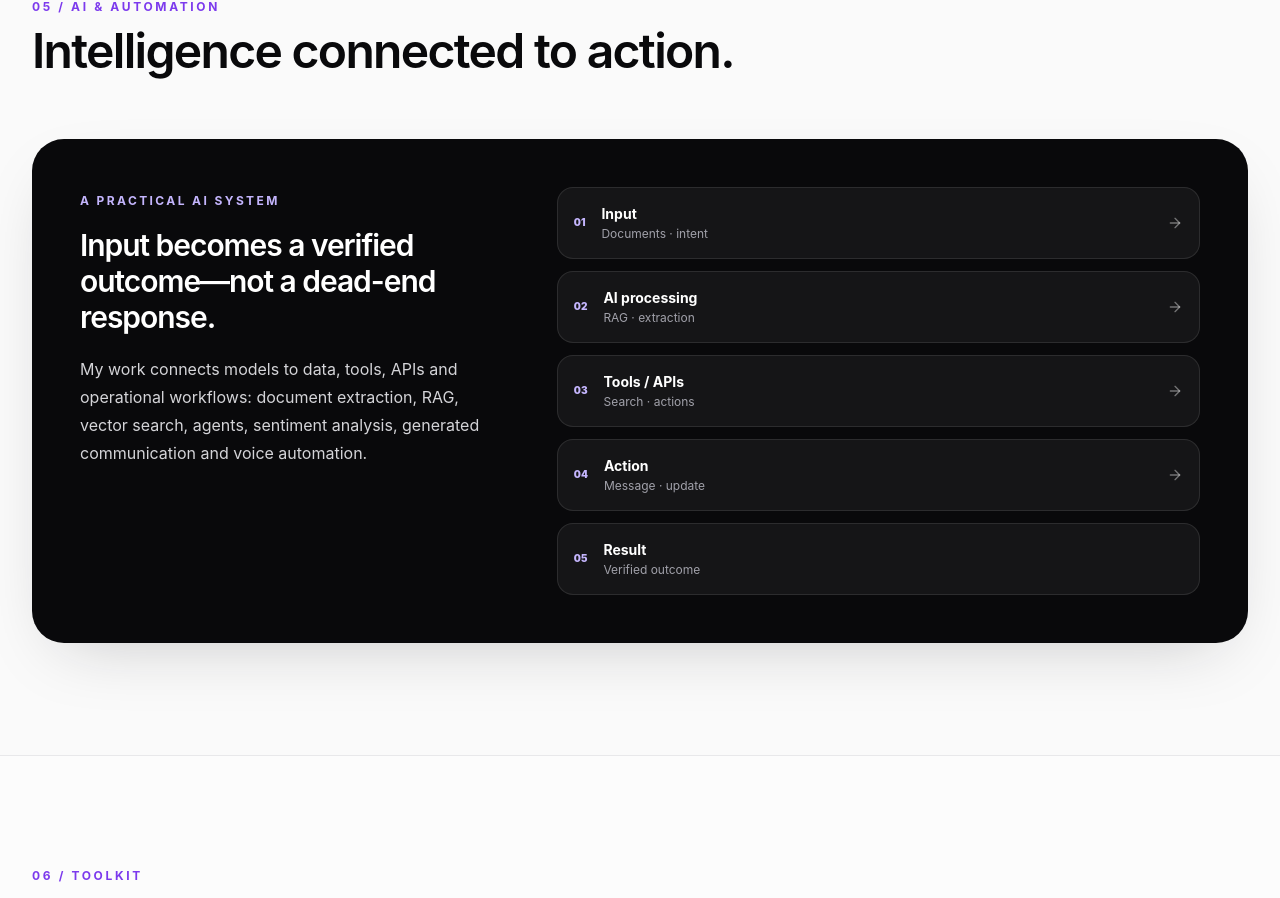
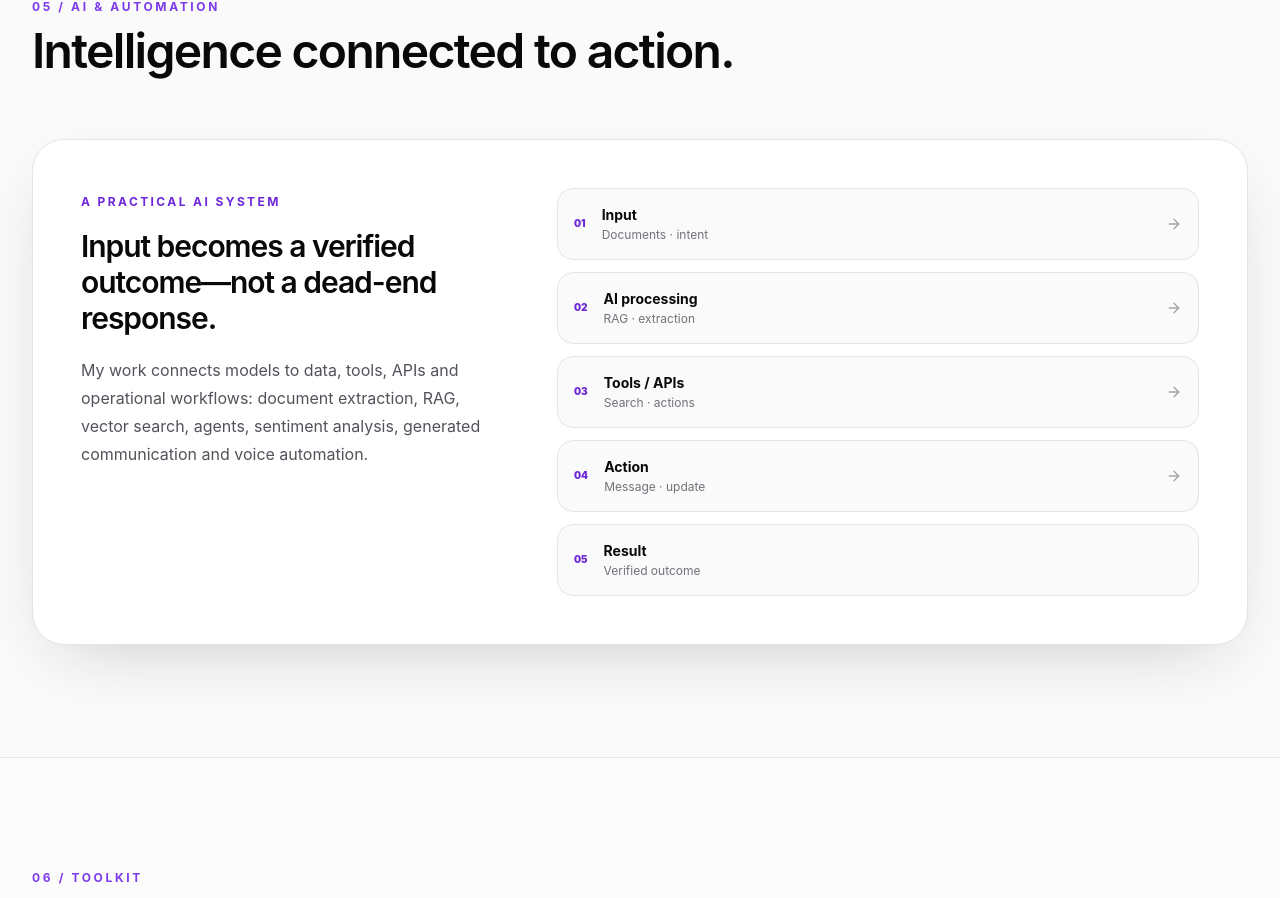
Before and after one commit to thesyedfaaiz/syedfaaiz-se, a React (Vite) app: page / in a window 1280 px wide. Shown: the part 5039-5937 px from the top of the page. Built offline with nearby package versions, Linux system fonts and the light colour scheme.

Commit message:
ui styling

```diff
--- a/src/App.tsx
+++ b/src/App.tsx
@@ -216,11 +216,11 @@ function Portfolio() {
         </div>
 
         <Section id="ai" kicker="05 / AI & Automation" title="Intelligence connected to action.">
-          <div className="overflow-hidden rounded-[2rem] bg-ink-950 p-6 text-white shadow-soft sm:p-8 lg:grid lg:grid-cols-[0.8fr_1.2fr] lg:gap-12 lg:p-12 dark:border dark:border-white/10">
+          <div className="overflow-hidden rounded-[2rem] border border-ink-200 bg-white p-6 text-ink-950 shadow-soft sm:p-8 lg:grid lg:grid-cols-[0.8fr_1.2fr] lg:gap-12 lg:p-12 dark:border-white/10 dark:bg-ink-950 dark:text-white">
             <div className="max-w-xl">
-              <span className="text-xs font-bold uppercase tracking-[0.2em] text-brand-300">A practical AI system</span>
+              <span className="text-xs font-bold uppercase tracking-[0.2em] text-brand-700 dark:text-brand-300">A practical AI system</span>
               <h3 className="mt-4 text-2xl font-semibold tracking-[-0.035em] sm:text-3xl">Input becomes a verified outcome—not a dead-end response.</h3>
-              <p className="mt-5 text-sm leading-7 text-ink-300 sm:text-base">My work connects models to data, tools, APIs and operational workflows: document extraction, RAG, vector search, agents, sentiment analysis, generated communication and voice automation.</p>
+              <p className="mt-5 text-sm leading-7 text-ink-600 sm:text-base dark:text-ink-300">My work connects models to data, tools, APIs and operational workflows: document extraction, RAG, vector search, agents, sentiment analysis, generated communication and voice automation.</p>
             </div>
             <div className="mt-8 grid gap-3 lg:mt-0">
               {[
@@ -230,13 +230,13 @@ function Portfolio() {
                 ["Action", "Message · update"],
                 ["Result", "Verified outcome"],
               ].map(([title, description], index) => (
-                <div className="flex items-center gap-4 rounded-2xl border border-white/10 bg-white/[0.05] p-4" key={title}>
-                  <span className="text-[10px] font-black text-brand-300">{String(index + 1).padStart(2, "0")}</span>
+                <div className="flex items-center gap-4 rounded-2xl border border-ink-200 bg-ink-50 p-4 dark:border-white/10 dark:bg-white/[0.05]" key={title}>
+                  <span className="text-[10px] font-black text-brand-700 dark:text-brand-300">{String(index + 1).padStart(2, "0")}</span>
                   <div>
                     <strong className="block text-sm">{title}</strong>
-                    <small className="mt-0.5 block text-xs text-ink-400">{description}</small>
+                    <small className="mt-0.5 block text-xs text-ink-500 dark:text-ink-400">{description}</small>
                   </div>
-                  {index < 4 && <ArrowRight className="ml-auto size-4 text-white/40" />}
+                  {index < 4 && <ArrowRight className="ml-auto size-4 text-ink-400 dark:text-white/40" />}
                 </div>
               ))}
             </div>
--- a/src/components/ProjectCaseStudy.tsx
+++ b/src/components/ProjectCaseStudy.tsx
@@ -48,8 +48,8 @@ export default function ProjectCaseStudy({ project }: { project: Project }) {
             )}
           </div>
 
-          <div className="border-t border-ink-200 bg-ink-950 p-6 text-white sm:p-10 lg:border-l lg:border-t-0 lg:p-12 dark:border-white/10 dark:bg-black/30">
-            <span className="text-[10px] font-bold uppercase tracking-[0.22em] text-brand-300">
+          <div className="border-t border-ink-200 bg-ink-50 p-6 text-ink-950 sm:p-10 lg:border-l lg:border-t-0 lg:p-12 dark:border-white/10 dark:bg-black/30 dark:text-white">
+            <span className="text-[10px] font-bold uppercase tracking-[0.22em] text-brand-700 dark:text-brand-300">
               Product system
             </span>
             <strong className="mt-4 block text-2xl font-semibold tracking-tight">
@@ -57,12 +57,12 @@ export default function ProjectCaseStudy({ project }: { project: Project }) {
             </strong>
             <div className="mt-10 grid gap-3">
               {project.categories.map((category, index) => (
-                <div key={category} className="flex items-center gap-3 rounded-2xl border border-white/10 bg-white/[0.05] p-4">
-                  <span className="text-xs font-black text-brand-300">
+                <div key={category} className="flex items-center gap-3 rounded-2xl border border-ink-200 bg-white p-4 dark:border-white/10 dark:bg-white/[0.05]">
+                  <span className="text-xs font-black text-brand-700 dark:text-brand-300">
                     {String(index + 1).padStart(2, "0")}
                   </span>
                   <span className="text-sm font-semibold">{category}</span>
-                  <ArrowRight className="ml-auto size-4 text-white/50" />
+                  <ArrowRight className="ml-auto size-4 text-ink-400 dark:text-white/50" />
                 </div>
               ))}
             </div>
```
